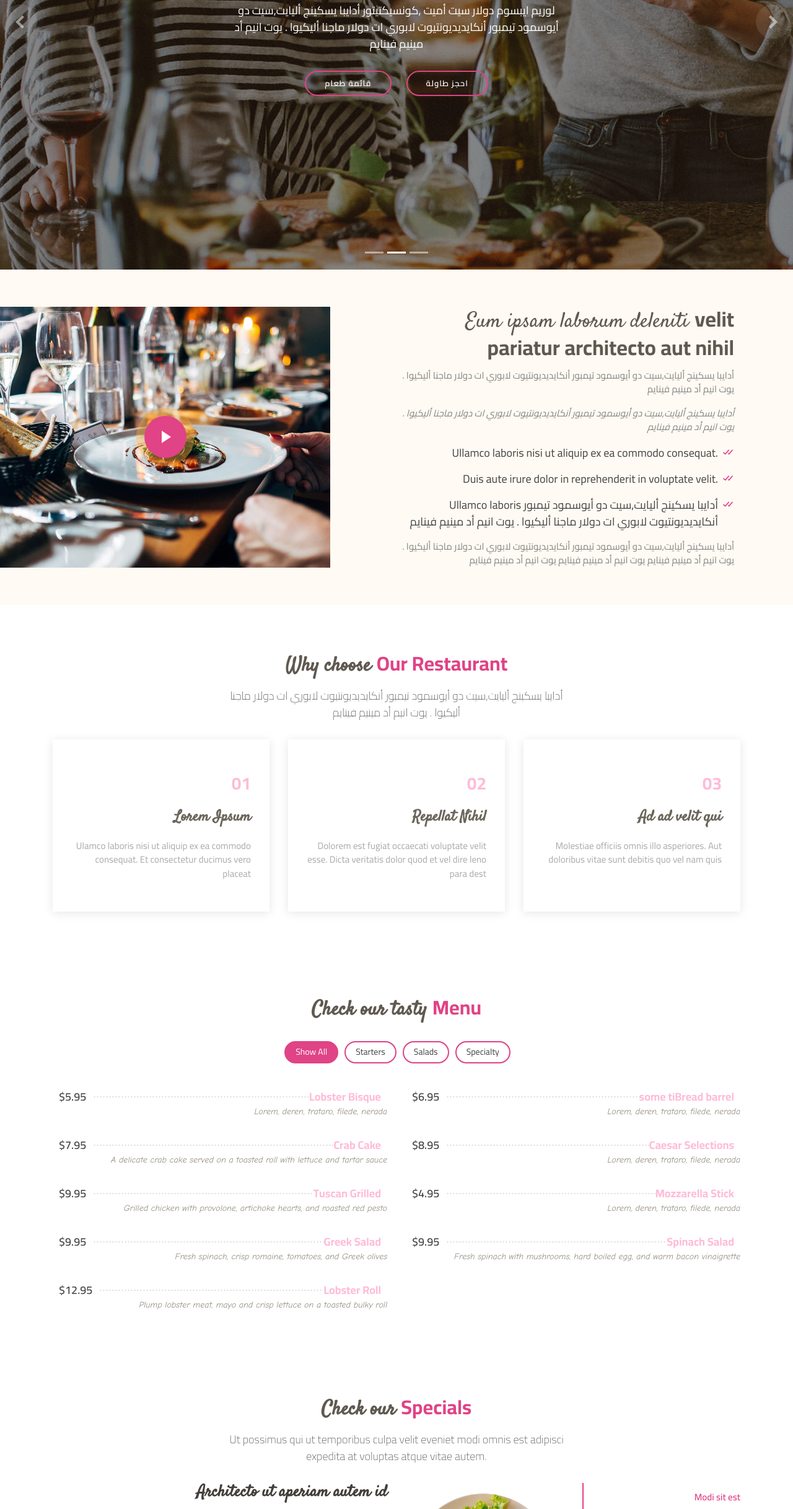
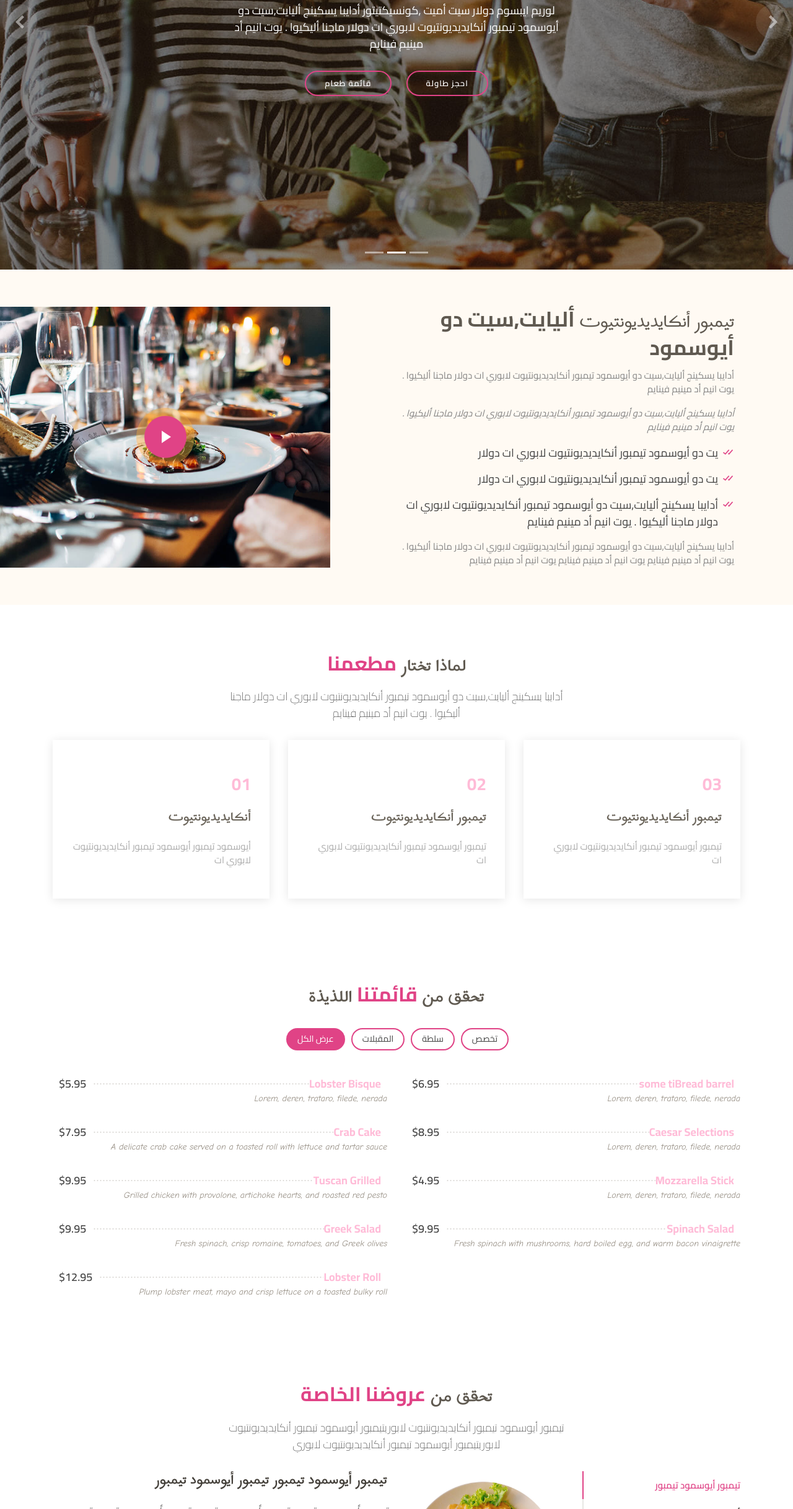
Before and after one commit to abdoaitwihi/resto, a plain HTML site: page index.html in a window 1280 px wide. Shown: the part 365-2800 px from the top of the page at 62% size. Drawn offline with Linux system fonts and the light colour scheme; files whose address does not match are found by name.

Commit message:
added some translation

```diff
--- a/index.html
+++ b/index.html
@@ -36,6 +36,8 @@
          id="topbar"
          class="d-none d-lg-flex align-items-center fixed-top topbar-transparent"
       >
+         <!-- <button class="changeMood" mode="happy">change mood</button>
+         <button class="changeMood" mode="default">default mood</button> -->
          <div class="container text-right">
             <i class="icofont-phone"></i> +1 5589 55488 55
             <i class="icofont-clock-time icofont-rotate-180"></i> Mon-Sat: 11:00
@@ -250,8 +252,8 @@
                   >
                      <div class="content">
                         <h3>
-                           Eum ipsam laborum deleniti
-                           <strong>velit pariatur architecto aut nihil</strong>
+                           تيمبور أنكايديديونتيوت
+                           <strong>أليايت,سيت دو أيوسمود</strong>
                         </h3>
                         <p>
                            أدايبا يسكينج أليايت,سيت دو أيوسمود تيمبور
@@ -265,15 +267,15 @@
                         </p>
                         <ul>
                            <li>
-                              <i class="bx bx-check-double"></i> Ullamco laboris
-                              nisi ut aliquip ex ea commodo consequat.
+                              <i class="bx bx-check-double"></i> يت دو أيوسمود
+                              تيمبور أنكايديديونتيوت لابوري ات دولار
                            </li>
                            <li>
-                              <i class="bx bx-check-double"></i> Duis aute irure
-                              dolor in reprehenderit in voluptate velit.
+                              <i class="bx bx-check-double"></i> يت دو أيوسمود
+                              تيمبور أنكايديديونتيوت لابوري ات دولار
                            </li>
                            <li>
-                              <i class="bx bx-check-double"></i> Ullamco laboris
+                              <i class="bx bx-check-double"></i>
                               أدايبا يسكينج أليايت,سيت دو أيوسمود تيمبور
                               أنكايديديونتيوت لابوري ات دولار ماجنا أليكيوا .
                               يوت انيم أد مينيم فينايم
@@ -296,7 +298,7 @@
          <section id="why-us" class="why-us">
             <div class="container">
                <div class="section-title">
-                  <h2>Why choose <span>Our Restaurant</span></h2>
+                  <h2>لماذا تختار <span> مطعمنا</span></h2>
                   <p>
                      أدايبا يسكينج أليايت,سيت دو أيوسمود تيمبور أنكايديديونتيوت
                      لابوري ات دولار ماجنا أليكيوا . يوت انيم أد مينيم فينايم
@@ -307,10 +309,10 @@
                   <div class="col-lg-4">
                      <div class="box">
                         <span>01</span>
-                        <h4>Lorem Ipsum</h4>
+                        <h4>أنكايديديونتيوت</h4>
                         <p>
-                           Ulamco laboris nisi ut aliquip ex ea commodo
-                           consequat. Et consectetur ducimus vero placeat
+                           أيوسمود تيمبور أيوسمود تيمبور أنكايديديونتيوت لابوري
+                           ات
                         </p>
                      </div>
                   </div>
@@ -318,22 +320,16 @@
                   <div class="col-lg-4 mt-4 mt-lg-0">
                      <div class="box">
                         <span>02</span>
-                        <h4>Repellat Nihil</h4>
-                        <p>
-                           Dolorem est fugiat occaecati voluptate velit esse.
-                           Dicta veritatis dolor quod et vel dire leno para dest
-                        </p>
+                        <h4>تيمبور أنكايديديونتيوت</h4>
+                        <p>تيمبور أيوسمود تيمبور أنكايديديونتيوت لابوري ات</p>
                      </div>
                   </div>
 
                   <div class="col-lg-4 mt-4 mt-lg-0">
                      <div class="box">
                         <span>03</span>
-                        <h4>Ad ad velit qui</h4>
-                        <p>
-                           Molestiae officiis omnis illo asperiores. Aut
-                           doloribus vitae sunt debitis quo vel nam quis
-                        </p>
+                        <h4>تيمبور أنكايديديونتيوت</h4>
+                        <p>تيمبور أيوسمود تيمبور أنكايديديونتيوت لابوري ات</p>
                      </div>
                   </div>
                </div>
@@ -345,16 +341,16 @@
          <section id="menu" class="menu">
             <div class="container">
                <div class="section-title">
-                  <h2>Check our tasty <span>Menu</span></h2>
+                  <h2>تحقق من <span>قائمتنا</span> اللذيذة</h2>
                </div>
 
                <div class="row">
                   <div class="col-lg-12 d-flex justify-content-center">
                      <ul id="menu-flters">
-                        <li data-filter="*" class="filter-active">Show All</li>
-                        <li data-filter=".filter-starters">Starters</li>
-                        <li data-filter=".filter-salads">Salads</li>
-                        <li data-filter=".filter-specialty">Specialty</li>
+                        <li data-filter="*" class="filter-active">عرض الكل</li>
+                        <li data-filter=".filter-starters">المقبلات</li>
+                        <li data-filter=".filter-salads">سلطة</li>
+                        <li data-filter=".filter-specialty">تخصص</li>
                      </ul>
                   </div>
                </div>
@@ -453,10 +449,11 @@
          <section id="specials" class="specials">
             <div class="container">
                <div class="section-title">
-                  <h2>Check our <span>Specials</span></h2>
+                  <h2>تحقق من <span>عروضنا الخاصة</span></h2>
                   <p>
-                     Ut possimus qui ut temporibus culpa velit eveniet modi
-                     omnis est adipisci expedita at voluptas atque vitae autem.
+                     تيمبور أيوسمود تيمبور أنكايديديونتيوت لابوريتيمبور أيوسمود
+                     تيمبور أنكايديديونتيوت لابوريتيمبور أيوسمود تيمبور
+                     أنكايديديونتيوت لابوري
                   </p>
                </div>
 
@@ -466,20 +463,22 @@
                         <div class="tab-pane active show" id="tab-1">
                            <div class="row">
                               <div class="col-lg-8 details order-2 order-lg-1">
-                                 <h3>Architecto ut aperiam autem id</h3>
+                                 <h3>
+                                    تيمبور أيوسمود تيمبور تيمبور أيوسمود تيمبور
+                                 </h3>
                                  <p class="font-italic">
-                                    Qui laudantium consequatur laborum sit qui
-                                    ad sapiente dila parde sonata raqer a videna
-                                    mareta paulona marka
+                                    تيمبور أيوسمود تيمبورتيمبور أيوسمود
+                                    تيمبورتيمبور أيوسمود تيمبورتيمبور أيوسمود
+                                    تيمبورتيمبور أيوسمود تيمبورتيمبور أيوسمود
+                                    تيمبور
                                  </p>
                                  <p>
-                                    Et nobis maiores eius. Voluptatibus ut enim
-                                    blanditiis atque harum sint. Laborum eos
-                                    ipsum ipsa odit magni. Incidunt hic ut
-                                    molestiae aut qui. Est repellat minima
-                                    eveniet eius et quis magni nihil.
-                                    Consequatur dolorem quaerat quos qui
-                                    similique accusamus nostrum rem vero
+                                    تيمبور أيوسمود تيمبورتيمبور أيوسمود تيمبور
+                                    تيمبور أيوسمود تيمبور تيمبور أيوسمود تيمبور
+                                    تيمبور أيوسمود تيمبور تيمبور أيوسمود تيمبور
+                                    تيمبور أيوسمود تيمبورتيمبور أيوسمود تيمبور
+                                    تيمبور أيوسمود تيمبور تيمبور أيوسمود
+                                    تيمبورتيمبور أيوسمود تيمبور
                                  </p>
                               </div>
                               <div
@@ -628,27 +627,27 @@
                               class="nav-link active show"
                               data-toggle="tab"
                               href="#tab-1"
-                              >Modi sit est</a
+                              >تيمبور أيوسمود تيمبور</a
                            >
                         </li>
                         <li class="nav-item">
-                           <a class="nav-link" data-toggle="tab" href="#tab-2"
-                              >Unde praesentium sed</a
+                           <a class="nav-link" data-toggle="tab" href="#tab-2">
+                              أيوسمود تيمبور</a
                            >
                         </li>
                         <li class="nav-item">
                            <a class="nav-link" data-toggle="tab" href="#tab-3"
-                              >Pariatur explicabo vel</a
-                           >
+                              >تيمبور أيوسمود
+                           </a>
                         </li>
                         <li class="nav-item">
                            <a class="nav-link" data-toggle="tab" href="#tab-4"
-                              >Nostrum qui quasi</a
+                              >تيمبور أيوسمود تيمبور</a
                            >
                         </li>
                         <li class="nav-item">
                            <a class="nav-link" data-toggle="tab" href="#tab-5"
-                              >Iusto ut expedita aut</a
+                              >تيمبور أيوسمود تيمبور</a
                            >
                         </li>
                      </ul>
@@ -662,7 +661,7 @@
          <section id="events" class="events">
             <div class="container">
                <div class="section-title">
-                  <h2>Organize Your <span>Events</span> in our Restaurant</h2>
+                  <h2>تنظيم <span>الأحداث</span> الخاصة بك في مطعمنا</h2>
                </div>
 
                <div class="owl-carousel events-carousel">
@@ -1433,5 +1432,6 @@
 
       <!-- Template Main JS File -->
       <script src="./js/main.js"></script>
+      <script src="./js/custom.js"></script>
    </body>
 </html>
--- a/scss/_fonts.scss
+++ b/scss/_fonts.scss
@@ -2,7 +2,7 @@
 @import url("https://fonts.googleapis.com/css2?family=Cairo:wght@200;400;600;700&display=swap");
 
 $mainFont: "Cairo", sans-serif;
-// $mainFont: "Harmattan", sans-serif;
+$specialFont: "Harmattan", sans-serif;
 
 * {
    font-family: $mainFont;
--- a/scss/_general.scss
+++ b/scss/_general.scss
@@ -8,3 +8,6 @@ input,
 textarea {
    text-align: right;
 }
+.custom {
+   $cPrimary: red;
+}
--- a/scss/_main.scss
+++ b/scss/_main.scss
@@ -18,7 +18,7 @@ h3,
 h4,
 h5,
 h6 {
-   font-family: "Satisfy", sans-serif;
+   font-family: $specialFont;
 }
 
 /*--------------------------------------------------------------
--- a/scss/_variables.scss
+++ b/scss/_variables.scss
@@ -1,8 +1,3 @@
-$cPrimary: #e04386;
-$cPrimaryLight: #fd82b1;
-$cPrimaryLight2: #ffbbd7;
-$cSecond: #444444;
-$cThird: #fff;
 // $cPrimary: #ff9b08;
 // $cPrimaryLight: #ffc56e;
 // $cPrimaryLight2: #ff9b08;
@@ -24,6 +19,14 @@ $cThird: #fff;
    --para2-size: 16px;
    --para3-size: 14px;
    --para4-size: 12px;
+
+   /* colors */
+   --c-primary: #e04386;
+   --c-primary-light: #fd82b1;
+   --c-primary-light-2: #ffbbd7;
+   --c-second: #444444;
+   --c-second-light: #444444;
+   --c-third: #fff;
 }
 @media only screen and (max-width: 992px) {
    :root {
@@ -48,6 +51,18 @@ $cThird: #fff;
       order: 2;
    }
 }
+/*
+moods */
+[data-theme="happy"] {
+   /* colors */
+   --c-primary: #ff9b08;
+   --c-primary-light: #ffc56e;
+   --c-primary-light-2: #ff9b08;
+   --c-second: #444444;
+   --c-second-light: #777676;
+   --c-third: #fff;
+}
+
 /* headings */
 $h1Home: var(--h1-home);
 $h1S: var(--h1-size);
@@ -61,3 +76,14 @@ $p1S: var(--para1-size);
 $p2S: var(--para2-size);
 $p3S: var(--para3-size);
 $p4S: var(--para4-size);
+/* colors */
+$cPrimary: var(--c-primary);
+$cPrimaryLight: var(--c-primary-light);
+$cPrimaryLight2: var(--c-primary-light-2);
+$cSecond: var(--c-second);
+$cThird: var(--c-third);
+// $cPrimary: #e04386;
+// $cPrimaryLight: #fd82b1;
+// $cPrimaryLight2: #ffbbd7;
+// $cSecond: #444444;
+// $cThird: #fff;
```
Also changed, not shown: js/custom.js (added, +7 -0 lines), css/style.css, 1 other file.
